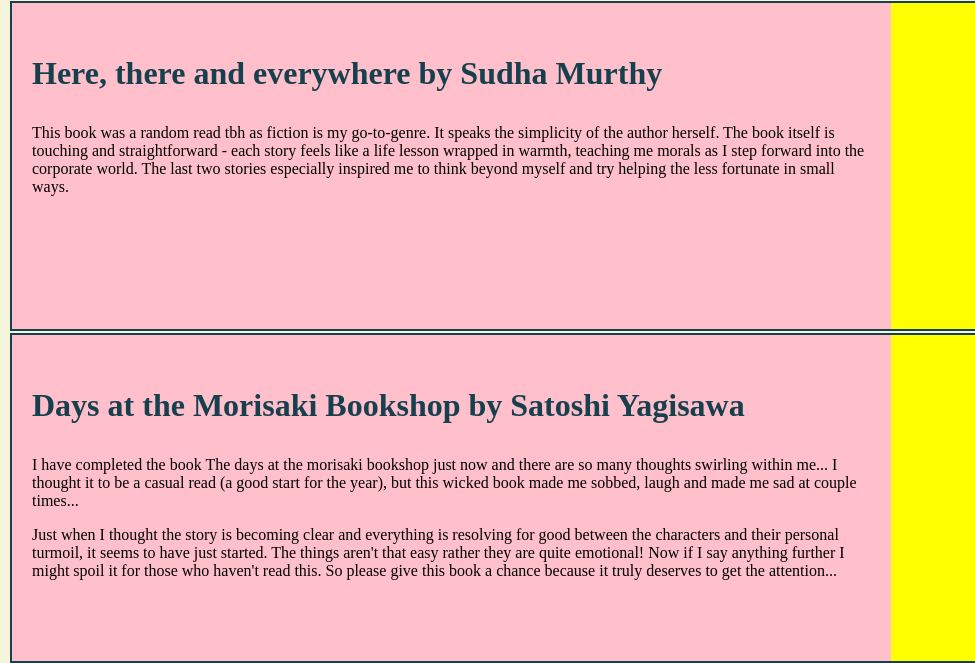
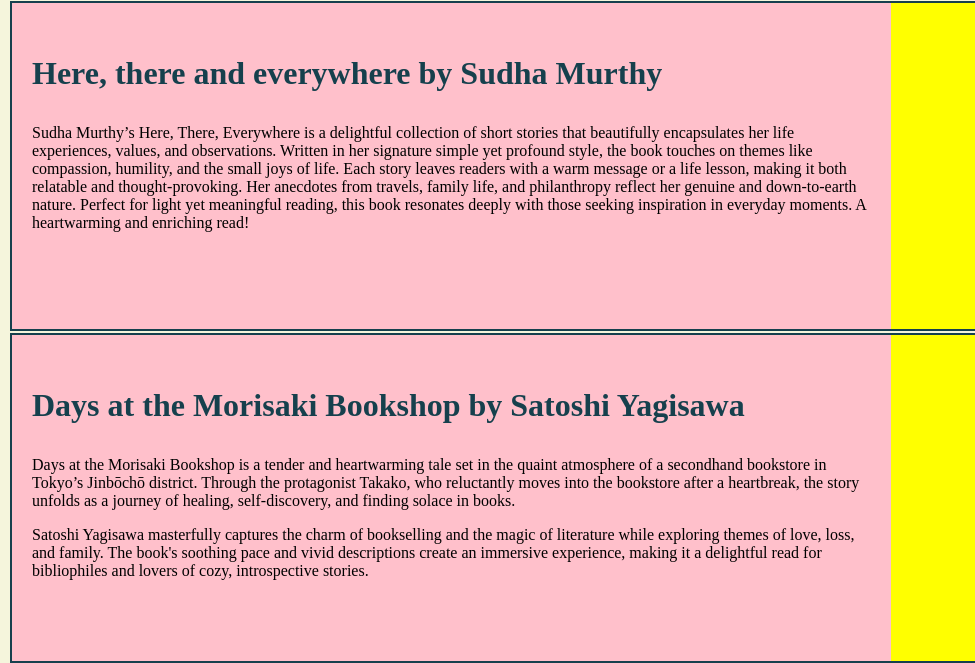
Before and after one commit to Divya-Jain07/My-Bookish-Haven, a plain HTML site: page review.html in a window 1280 px wide. Shown: the part 1281-1944 px from the top of the page, 0-975 px from the left. Drawn offline with Linux system fonts and the light colour scheme.

Commit message:
Update review.html

```diff
--- a/review.html
+++ b/review.html
@@ -91,10 +91,13 @@
             <div class="content">
                     <h1>Here, there and everywhere by Sudha Murthy</h1>
                     <p>
-                        This book was a random read tbh as fiction is my go-to-genre. It speaks the simplicity of the author herself.
-                        The book itself is touching and straightforward - each story feels like a life lesson wrapped in warmth,
-                        teaching me morals as I step forward into the corporate world.
-                        The last two stories especially inspired me to think beyond myself and try helping the less fortunate in small ways.</p>
+                        Sudha Murthy’s Here, There, Everywhere is a delightful collection of short stories that beautifully
+                        encapsulates her life experiences, values, and observations. Written in her signature simple yet
+                        profound style, the book touches on themes like compassion, humility, and the small joys of life.
+                        Each story leaves readers with a warm message or a life lesson, making it both relatable and thought-provoking.
+                        Her anecdotes from travels, family life, and philanthropy reflect her genuine and down-to-earth nature.
+                        Perfect for light yet meaningful reading, this book resonates deeply with those seeking inspiration in
+                        everyday moments. A heartwarming and enriching read!</p>
             </div>
             <div class="image">
                     <figure>
@@ -107,14 +110,15 @@
             <div class="content">
                     <h1>Days at the Morisaki Bookshop by Satoshi Yagisawa</h1>
                     <p>
-                        I have completed the book The days at the morisaki bookshop just now and there are so many thoughts
-                        swirling within me... I thought it to be a casual read (a good start for the year), but this wicked
-                        book made me sobbed, laugh and made me sad at couple times...</p>
+                       Days at the Morisaki Bookshop is a tender and heartwarming tale set in the quaint atmosphere
+                       of a secondhand bookstore in Tokyo’s Jinbōchō district. Through the protagonist Takako,
+                       who reluctantly moves into the bookstore after a heartbreak, the story unfolds as a journey
+                       of healing, self-discovery, and finding solace in books.</p>
                         <p>
-                           Just when I thought the story is becoming clear and everything is resolving for good between the
-                           characters and their personal turmoil, it seems to have just started. The things aren't that easy
-                          rather they are quite emotional! Now if I say anything further I might spoil it for those who haven't read this.
-                          So please give this book a chance because it truly deserves to get the attention...
+                           Satoshi Yagisawa masterfully captures the charm of bookselling and the magic of literature
+                            while exploring themes of love, loss, and family. The book's soothing pace and vivid descriptions
+                            create an immersive experience, making it a delightful read for bibliophiles and lovers of cozy,
+                            introspective stories.
                         </p>
             </div>
             <div class="image">
```
